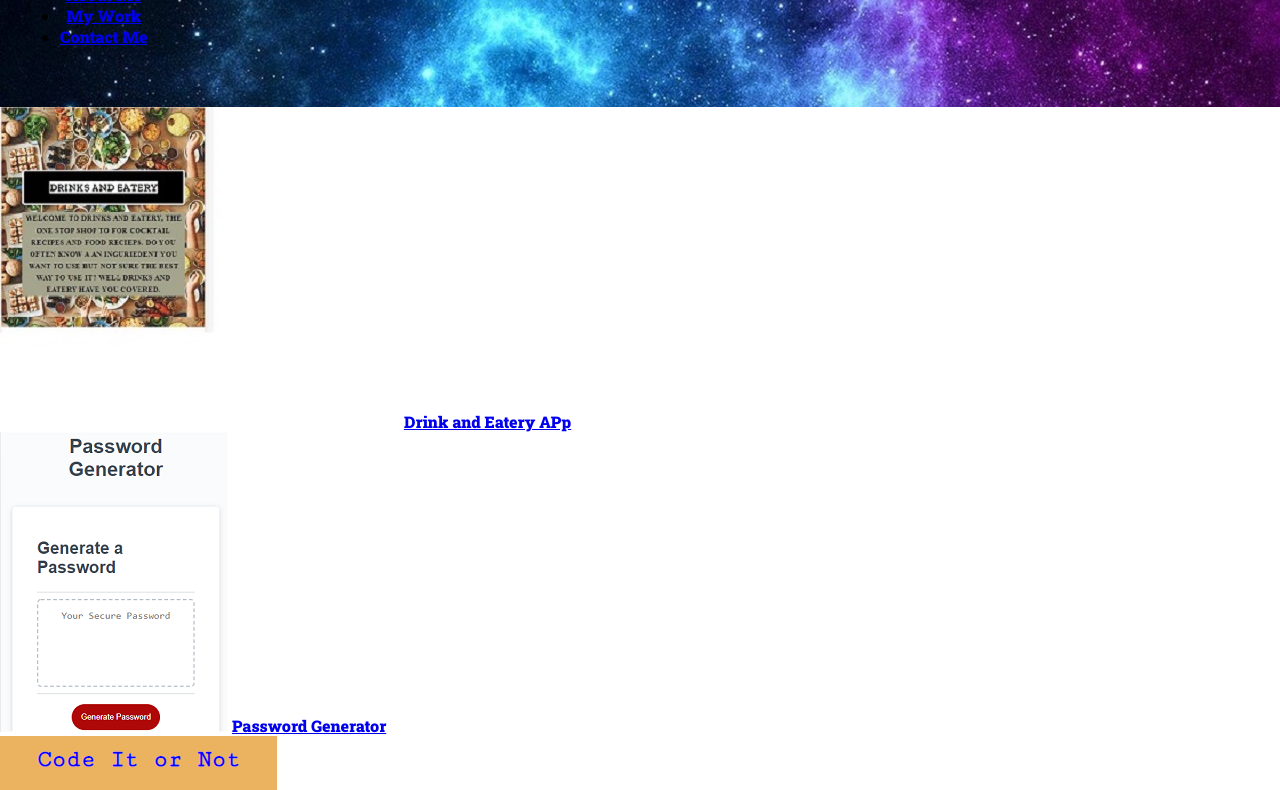
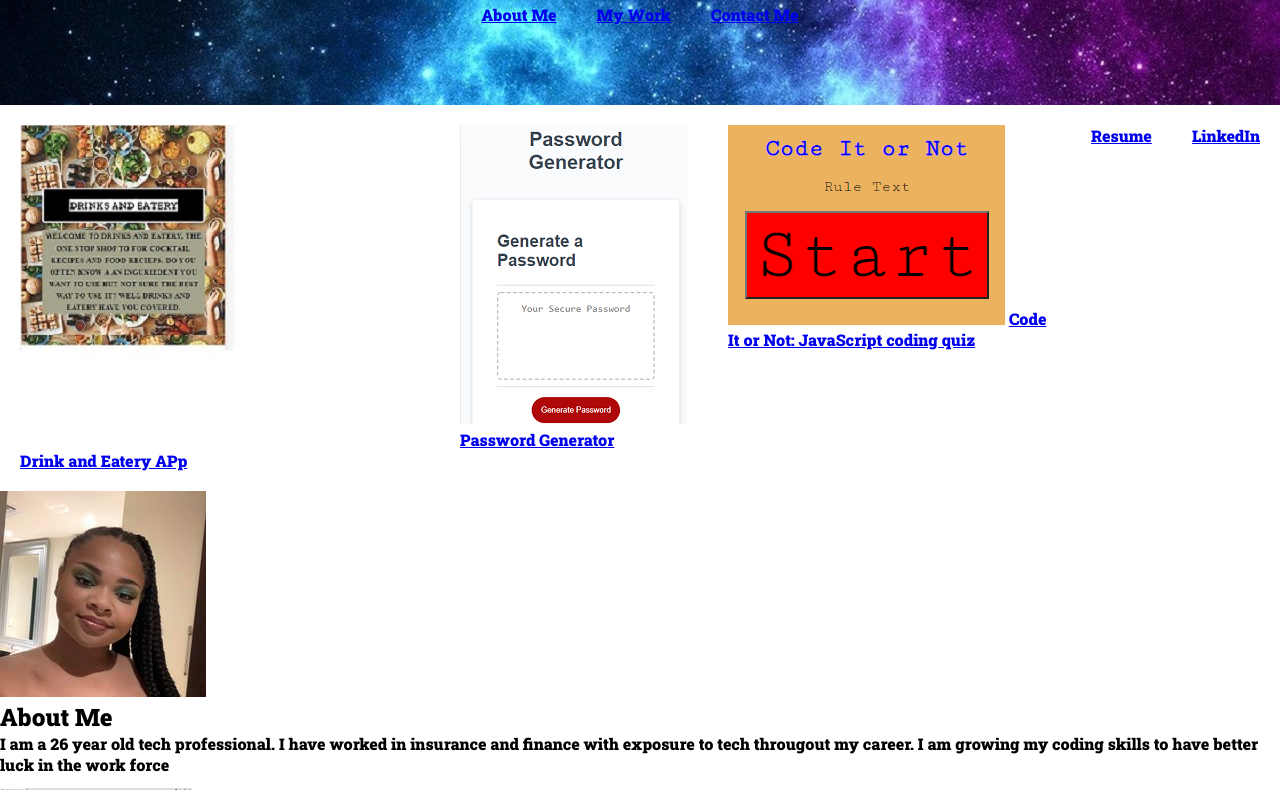
Before and after one commit to as98250/Professional-Portfolio, a plain HTML site: page index.html in a window 1280 px wide. Shown: the part 142-932 px from the top of the page. Drawn offline with Linux system fonts and the light colour scheme.

Commit message:
comming stlye changes to header and nav

```diff
--- a/assets/css/style.css
+++ b/assets/css/style.css
@@ -11,6 +11,7 @@
   }
 
   header {
+    /* display: flex; */
     padding: 60px;
     text-align: center;
     background-image: url('../images/galexy-again.jpg');
@@ -22,5 +23,19 @@
 
   nav {
     display: flex;
+    justify-content: center;
+    flex-direction: row;
+  }
+  ul {
+      display: flex;
+      justify-content: space-between;
+  }
 
+  li {
+    padding: 20px;
+    list-style-type: none;
   }
+  li a:hover {
+      background-color: #363231;
+      color: white;
+  }
```
